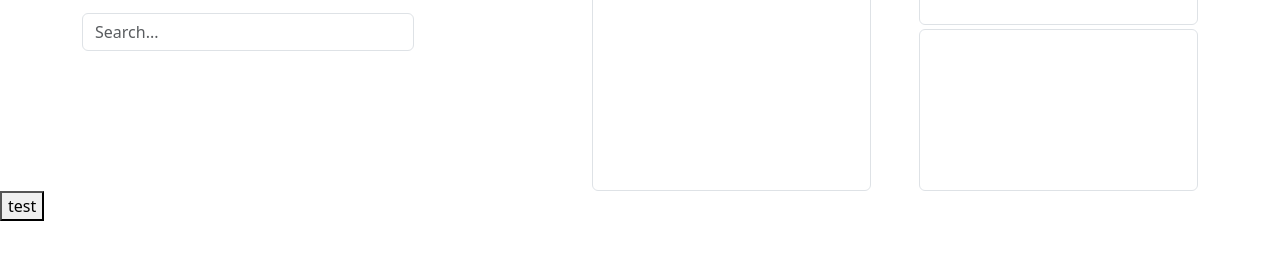
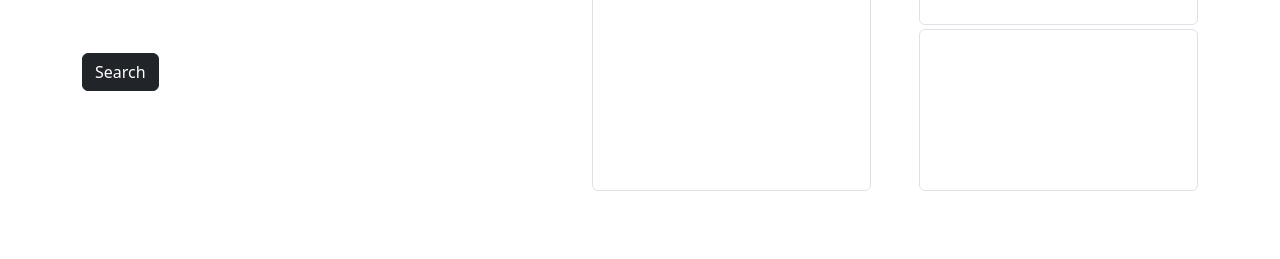
Before and after one commit to codify01/weatherApp, a plain HTML site: page index.html in a window 1280 px wide. Shown: the part 399-658 px from the top of the page. Drawn offline with nearby package versions, Linux system fonts and the light colour scheme.

Commit message:
first commit

```diff
--- a/index.html
+++ b/index.html
@@ -11,11 +11,15 @@
     <h1 class="text-center text-white mt-4">Weather Forecast App</h1>
     <div class="d-lg-flex align-item-baseline gap-5 container mt-4">
 
-        <div class="me-auto">
+        <div class="me-auto mb-4">
             <h1 id="temp" class="temp text-white mt-auto">30℃</h1>
             <p id="myCity" class="text-white fs-1">Okeho, NG</p>
             <p id="description2" class="text-white fs-5">scattered clouds</p>
-            <input type="search" id="searchInput" placeholder="Search..." class="form-control bg-transparent shadow-none border border-none text-white mb-4" />
+            <input type="search" id="searchInput" placeholder="Enter city name" class="input"><button class="btn btn-dark" onclick="fetchMe()">Search</button>
+            <!-- <div class="group">
+                <input class="input" type="search" placeholder="Enter city name">
+                <button onclick="fetchMe()">search</button>
+            </div> -->
 
         </div>
         <div class="text-white border col-lg-3  rounded p-3 details">
@@ -56,7 +60,7 @@
     </div>
 
 
-    <button onclick="fetchMe()">test</button>
+
     <p class="text-white waterMark text-center position-fixed">Designed by Oluwaseun Uthman (Codify)</p>
 
 
--- a/script.js
+++ b/script.js
@@ -1,9 +1,10 @@
 const fetchMe = () => {
     let userCity = document.getElementById('searchInput').value
     let endpoint = "https://api.openweathermap.org/data/2.5/weather?q=lagos&appid=705303948810324980db093f63a51039&units=metric"
+    if (userCity != "") {
         fetch(endpoint).then((response) => {
             response.json().then(data => {
-
+                data.name = userCity
                 city.innerHTML =`${data.name}`
                   description.innerHTML =`${data.weather[0].description}`
                   humidity.innerHTML =`${data.main.humidity}%`
@@ -21,4 +22,7 @@ const fetchMe = () => {
             } )
           })
 
+    }else {
+        alert("Enter your city")
     }
+}
--- a/style.css
+++ b/style.css
@@ -20,3 +20,37 @@ body {
 .temp {
     font-size: 155px;
 }
+
+/* another */
+
+
+  .input {
+    height: 40px;
+    line-height: 28px;
+    /* padding: 0 1rem; */
+    width: 80%;
+    padding-left: .5rem;
+    outline: none;
+    background: transparent;
+    color: #fff;
+    transition: .3s ease;
+    border: none;
+    border-bottom: 1px solid white;
+  }
+
+  .input::placeholder {
+    color: #fff;
+
+  }
+
+  .input:focus::placeholder {
+    color: #999;
+  }
+
+  /* .icon {
+    position: absolute;
+    right: 1rem;
+    fill: #fff;
+    width: 1.5rem;
+    height: 1.5rem;
+  } */
```
Lines whose indentation alone changed are shown as unchanged.
